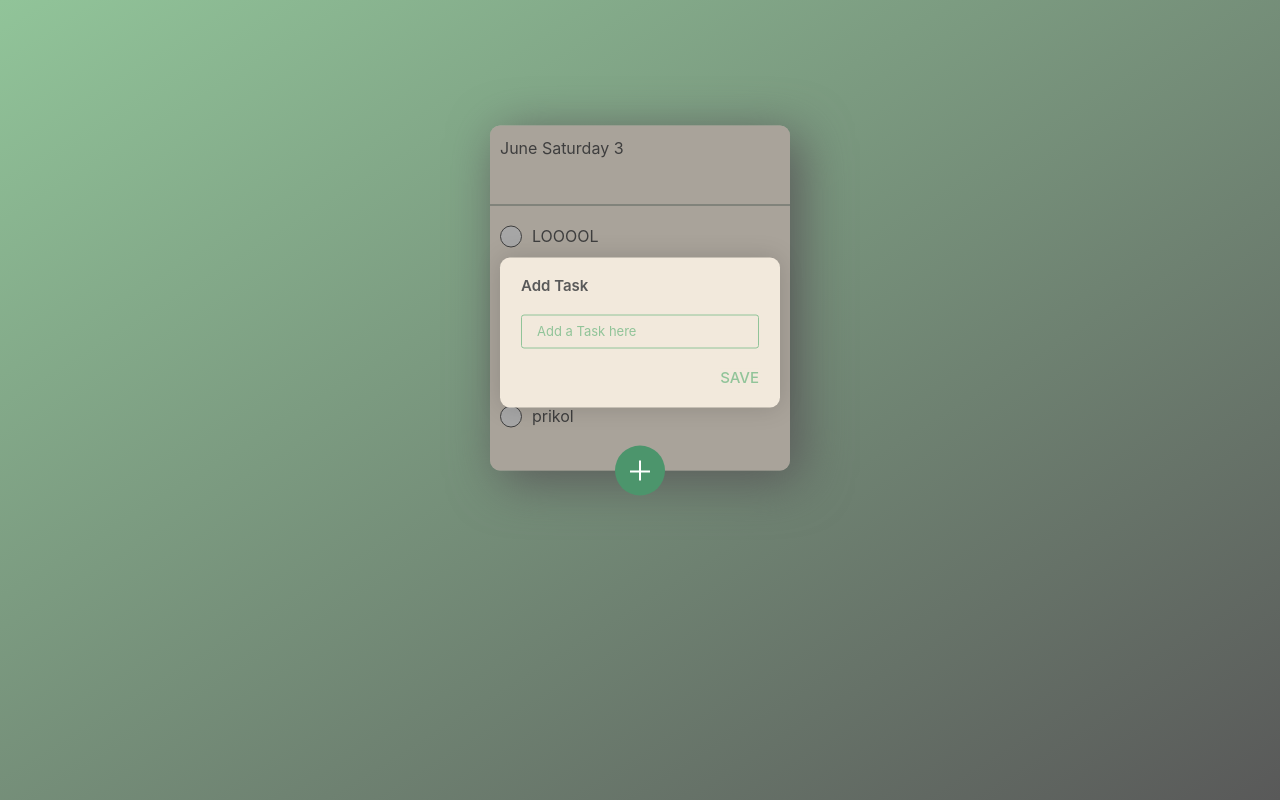
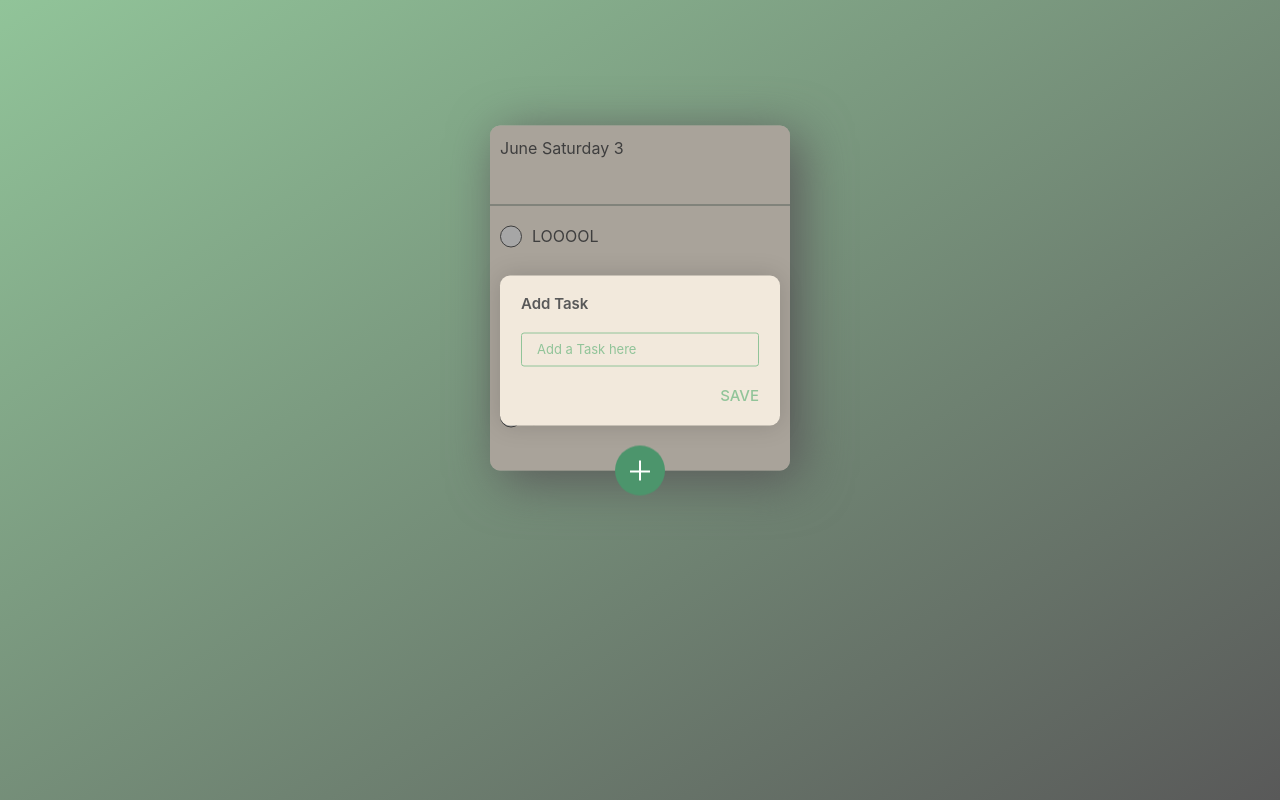
Before and after one commit to isildurrr1/todos-react, a React (Vite) app: page / in a window 1280 px wide. Built offline with nearby package versions, Linux system fonts and the light colour scheme.

Commit message:
add popup animation

```diff
--- a/src/index.sass
+++ b/src/index.sass
@@ -206,6 +206,14 @@ h1
     top: 55%
     left: -5%
 
+@keyframes popupShow
+  0%
+    transform: translateY(50px)
+    opacity:0
+  100%
+    transform: translateY(0px)
+    opacity:1
+
 .popup
   border-radius: 10px
   position: fixed
@@ -216,18 +224,14 @@ h1
   background-color: rgba(0, 0, 0, 0.3)
   visibility: hidden
   opacity: 0
-  transition: visibility 0.2s, opacity 0.2s linear
   z-index: 3
 
 .popup_opened
   visibility: visible
   opacity: 1
-  transition: visibility 0.2s, opacity 0.2s linear
 
 .popup__container
-  position: relative
-  top: 60%
-  left: 50%
+  margin: 50% auto 0 auto
   transform: translate(-50%, -50%)
   max-width: 280px
   min-height: 150px
@@ -235,6 +239,7 @@ h1
   background-color: $linen
   box-shadow: 0px 0px 25px rgba(0, 0, 0, 0.15)
   display: flex
+  animation: popupShow .5s both
 
 .popup__form
   display: flex
```
